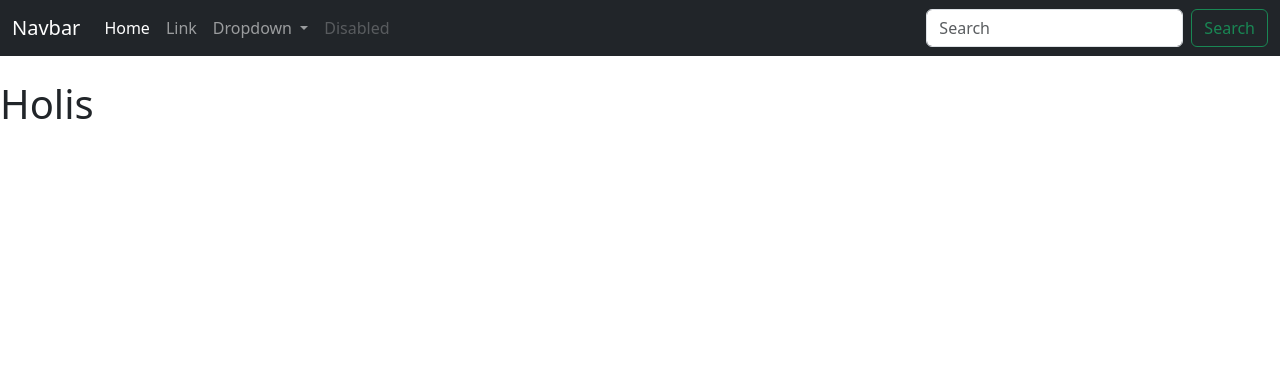
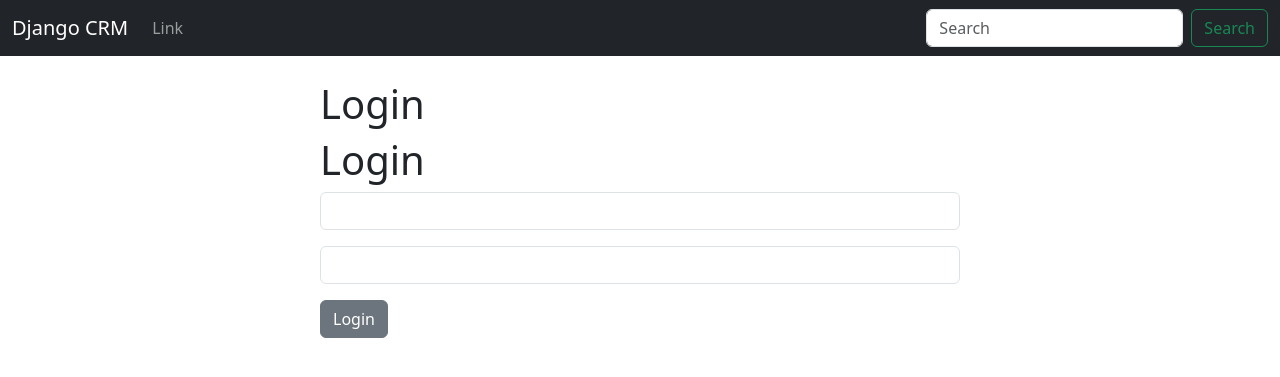
Before and after one commit to matisanchz/Django-CRM, a Django app: page / in a window 1280 px wide. Shown: the top 377 px of the page. Run offline with Django 5.2, Linux system fonts and the light colour scheme.

Commit message:
Form login

```diff
--- a/crm/website/templates/home.html
+++ b/crm/website/templates/home.html
@@ -1,4 +1,27 @@
 {% extends 'base.html'%}
 {%block content%}
-<h1>Holis</h1>
+
+<div class="col-md-6 offset-md-3">
+
+    <h1>Login</h1>
+
+    <form action="{% url 'home' %}" method="POST">
+
+        {% csrf_token %}
+
+        <h1>Login</h1>
+
+        <form>
+            <div class="mb-3">
+              <input type="text" class="form-control" name="username" placedolder="Username" required>
+            </div>
+            <div class="mb-3">
+              <input type="password" class="form-control" name="password" placedolder="Password" required>
+            </div>
+            <button type="submit" class="btn btn-secondary">Login</button>
+          </form>
+
+    </form>
+
+</div>
 {%endblock%}
--- a/crm/website/templates/navbar.html
+++ b/crm/website/templates/navbar.html
@@ -1,30 +1,13 @@
 <nav class="navbar navbar-expand-lg navbar-dark bg-dark">
     <div class="container-fluid">
-      <a class="navbar-brand" href="#">Navbar</a>
+      <a class="navbar-brand" href="{% url 'home'%}">Django CRM</a>
       <button class="navbar-toggler" type="button" data-bs-toggle="collapse" data-bs-target="#navbarSupportedContent" aria-controls="navbarSupportedContent" aria-expanded="false" aria-label="Toggle navigation">
         <span class="navbar-toggler-icon"></span>
       </button>
       <div class="collapse navbar-collapse" id="navbarSupportedContent">
         <ul class="navbar-nav me-auto mb-2 mb-lg-0">
           <li class="nav-item">
-            <a class="nav-link active" aria-current="page" href="#">Home</a>
-          </li>
-          <li class="nav-item">
             <a class="nav-link" href="#">Link</a>
-          </li>
-          <li class="nav-item dropdown">
-            <a class="nav-link dropdown-toggle" href="#" role="button" data-bs-toggle="dropdown" aria-expanded="false">
-              Dropdown
-            </a>
-            <ul class="dropdown-menu">
-              <li><a class="dropdown-item" href="#">Action</a></li>
-              <li><a class="dropdown-item" href="#">Another action</a></li>
-              <li><hr class="dropdown-divider"></li>
-              <li><a class="dropdown-item" href="#">Something else here</a></li>
-            </ul>
-          </li>
-          <li class="nav-item">
-            <a class="nav-link disabled" aria-disabled="true">Disabled</a>
           </li>
         </ul>
         <form class="d-flex" role="search">
--- a/crm/website/urls.py
+++ b/crm/website/urls.py
@@ -4,4 +4,6 @@ from . import views;
 
 urlpatterns = [
     path('', views.home, name='home'),
+    #path('login/', views.login_user, name='login'),
+    path('logout/', views.logout_user, name='logout'),
 ]
--- a/crm/website/views.py
+++ b/crm/website/views.py
@@ -1,4 +1,12 @@
 from django.shortcuts import render
+from django.contrib.auth import authenticate, login,logout
+from django.contrib import messages
 
 def home(request):
     return render(request, 'home.html', {})
+
+def login_user(request):
+    pass
+
+def logout_user(request):
+    pass
```
